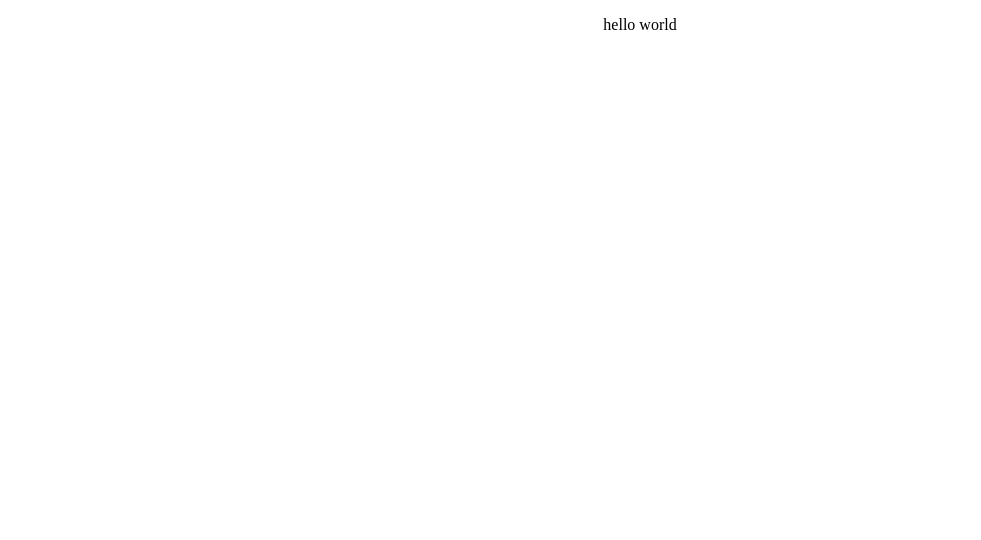
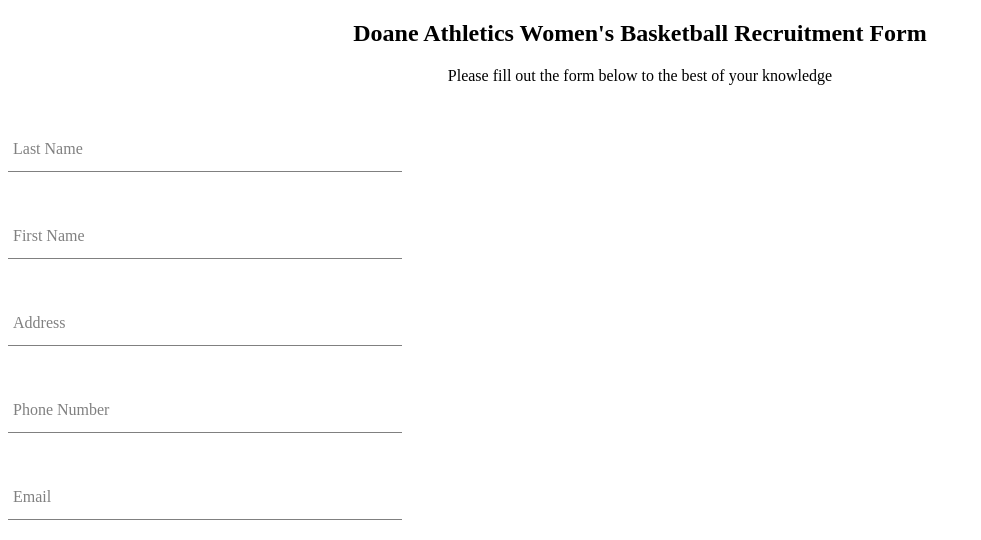
Before and after one commit to bennett-abauer/womens-basketball, a React (Create React App) app: page / in a window 1280 px wide. Shown: the top 540 px of the page, without its empty margins (0-981 px from the left). Built offline with nearby package versions, Linux system fonts and the light colour scheme.

Commit message:
created and styled recruitment form component and recruitment page

```diff
--- a/package.json
+++ b/package.json
@@ -6,6 +6,7 @@
     "@testing-library/jest-dom": "^4.2.4",
     "@testing-library/react": "^9.5.0",
     "@testing-library/user-event": "^7.2.1",
+    "node-sass": "^4.14.1",
     "react": "^16.13.1",
     "react-dom": "^16.13.1",
     "react-scripts": "3.4.1"
--- a/src/App.js
+++ b/src/App.js
@@ -1,10 +1,12 @@
 import React from 'react';
+import RecruitmentPage from "./pages/recruitmentPage/recruitmentPage.component";
+
 import './App.css';
 
 function App() {
   return (
     <div className="App">
-      <p>hello world</p>
+      <RecruitmentPage />
     </div>
   );
 }
--- a/src/components/recruitmentForm/recruitmentForm.component.jsx
+++ b/src/components/recruitmentForm/recruitmentForm.component.jsx
@@ -0,0 +1,17 @@
+import React from "react";
+
+import "./recruitmentForm.styles.scss";
+
+const RecruitmentForm = ({ handleChange, label, ...otherProps }) => (
+    <div className="group">
+        <input className="form-input" onChange={ handleChange } { ...otherProps } />
+        { label ? (
+            <label className={ `${ otherProps.value.length ? "shrink" : "" } form-input-label` }>
+                { label }
+            </label>)
+            : null
+        }
+    </div>
+)
+
+export default RecruitmentForm;
--- a/src/components/recruitmentForm/recruitmentForm.styles.scss
+++ b/src/components/recruitmentForm/recruitmentForm.styles.scss
@@ -0,0 +1,54 @@
+$sub-color: grey;
+$main-color: black;
+
+@mixin shrinkLabel {
+  top: -14px;
+  font-size: 12px;
+  color: $main-color;
+}
+
+.group {
+  position: relative;
+  margin: 45px 0;
+
+  .form-input {
+    background: none;
+    background-color: white;
+    color: $sub-color;
+    font-size: 18px;
+    padding: 10px 10px 10px 5px;
+    display: block;
+    width: 30%;
+    border: none;
+    border-radius: 0;
+    border-bottom: 1px solid $sub-color;
+    margin: 25px 0;
+
+    &:focus {
+      outline: none;
+    }
+
+    &:focus ~ .form-input-label {
+      @include shrinkLabel();
+    }
+  }
+
+  input[type='password'] {
+    letter-spacing: 0.3em;
+  }
+
+  .form-input-label {
+    color: $sub-color;
+    font-size: 16px;
+    font-weight: normal;
+    position: absolute;
+    pointer-events: none;
+    left: 5px;
+    top: 10px;
+    transition: 300ms ease all;
+
+    &.shrink {
+      @include shrinkLabel();
+    }
+  }
+}
--- a/src/pages/recruitmentPage/recruitmentPage.component.jsx
+++ b/src/pages/recruitmentPage/recruitmentPage.component.jsx
@@ -0,0 +1,71 @@
+import React from "react";
+import RecruitmentForm from "../../components/recruitmentForm/recruitmentForm.component";
+
+class RecruitmentPage extends React.Component {
+    constructor() {
+        super();
+
+        this.state = {
+            lastName: "",
+            firstName: "",
+            address: "",
+            phoneNumber: "",
+            email: ""
+        }
+    }
+
+    handleChange = event => {
+        const { name, value } = event.target;
+
+        this.setState({ [name]: value });
+    }
+
+    render() {
+        const { lastName, firstName, address, phoneNumber, email } = this.state;
+        return (
+            <div className="recruitment">
+                <h2 className="title">Doane Athletics Women's Basketball Recruitment Form</h2>
+                <span>Please fill out the form below to the best of your knowledge</span>
+                <form className="recruitment-form">
+                    <RecruitmentForm
+                        type="text"
+                        name="lastName"
+                        value={ lastName }
+                        onChange={ this.handleChange }
+                        label="Last Name"
+                        required />
+                    <RecruitmentForm
+                        type="text"
+                        name="firstName"
+                        value={ firstName }
+                        onChange={ this.handleChange }
+                        label="First Name"
+                        required />
+                    <RecruitmentForm
+                        type="text"
+                        name="address"
+                        value={ address }
+                        onChange={ this.handleChange }
+                        label="Address"
+                        required />
+                    <RecruitmentForm
+                        type="text"
+                        name="phoneNumber"
+                        value={ phoneNumber }
+                        onChange={ this.handleChange }
+                        label="Phone Number"
+                        required />
+                    <RecruitmentForm
+                        type="text"
+                        name="email"
+                        value={ email }
+                        onChange={ this.handleChange }
+                        label="Email"
+                        required />
+                </form>
+            </div>
+        )
+    }
+}
+
+export default RecruitmentPage;
--- a/src/pages/recruitmentPage/recruitmentPage.styles.scss
+++ b/src/pages/recruitmentPage/recruitmentPage.styles.scss
@@ -0,0 +1,9 @@
+.recruitment{
+    display: flex;
+    flex-direction: column;
+    width: 380px;
+
+    .title {
+        margin: 10px 0;
+    }
+}
```
Also changed, not shown: 1 other file (tests, documents, lock files or other folders).
